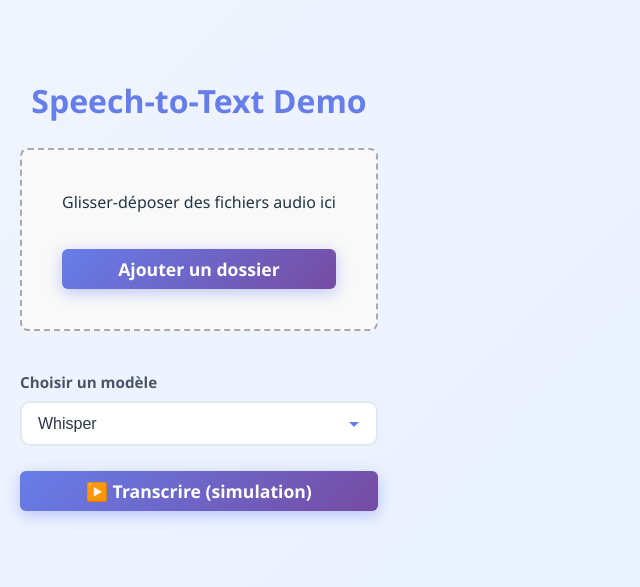
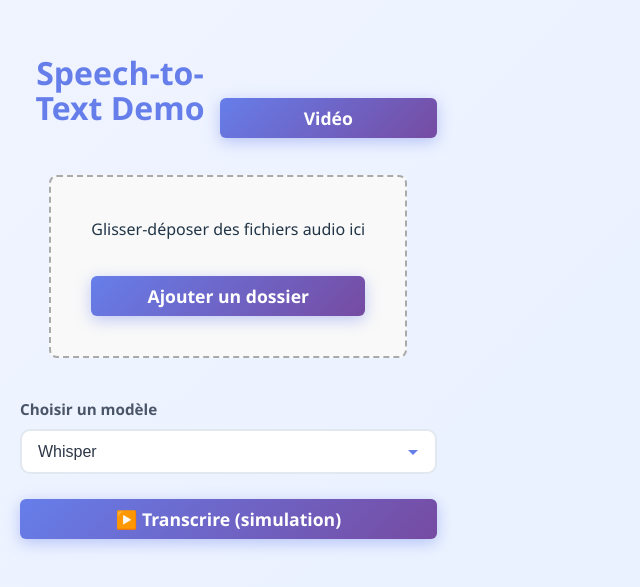
Before and after one commit to Atneyo/PI_2025, a React app in the folder PI_APP/frontend/: page / in a window 1280 px wide. Shown: the part 103-690 px from the top of the page, without its empty margins (0-640 px from the left). Built offline with nearby package versions, Linux system fonts and the light colour scheme; the HTML template or start-up script is replaced by a standard one.

Commit message:
ajout bouton pour passer à vidéo

```diff
--- a/PI_APP/frontend/src/App.css
+++ b/PI_APP/frontend/src/App.css
@@ -216,3 +216,24 @@ button:hover {
   list-style-type: none;
   padding-left: 0;
 }
+
+.app-header {
+  display: flex;
+  justify-content: space-between;
+  align-items: center;
+  margin-bottom: 20px;
+}
+
+.video-button {
+  padding: 8px 16px;
+  border-radius: 6px;
+  border: none;
+  background-color: #28a745;
+  color: white;
+  cursor: pointer;
+  align-items:flex-end;
+}
+
+.video-button:hover {
+  background-color: #218838;
+}
--- a/PI_APP/frontend/src/App.jsx
+++ b/PI_APP/frontend/src/App.jsx
@@ -47,7 +47,10 @@ function App() {
 
   return (
     <div className="container">
+  <header className="app-header">
     <h1>Speech-to-Text Demo</h1>
+    <button className="video-button">Vidéo</button>
+  </header>
 
   {/* Zone Drag & Drop */}
   <div
@@ -97,6 +100,8 @@ function App() {
     </div>
   )}
 </div>
+
+
   );
 }
 
```
Lines whose indentation alone changed are shown as unchanged.
